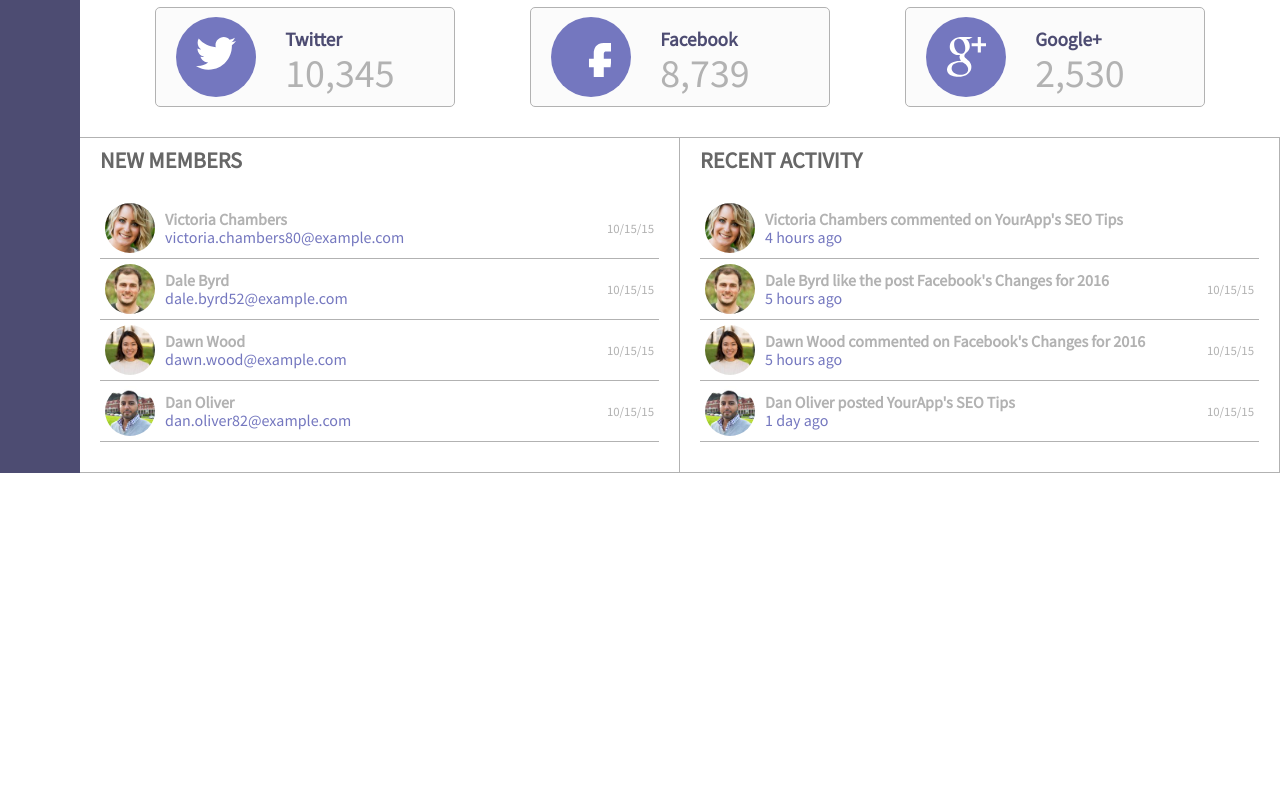
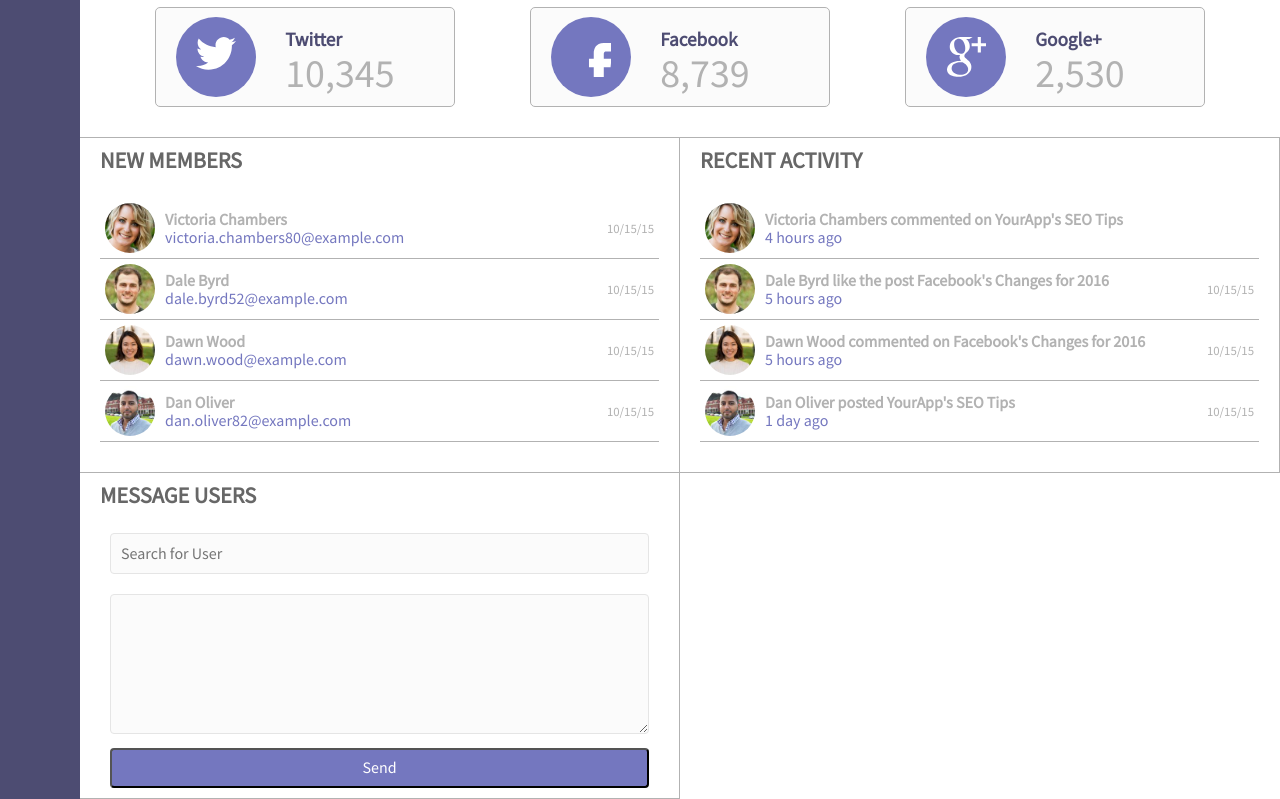
Before and after one commit to JIWU6498/Techdegree-Project7, a plain HTML site: page index.html in a window 1280 px wide. Shown: the part 1085-1884 px from the top of the page. Before the commit the page ends 1558 px from the top, so only its background shows below. Drawn offline with nearby package versions, Linux system fonts and the light colour scheme.

Commit message:
add message users section

```diff
--- a/index.html
+++ b/index.html
@@ -232,6 +232,13 @@
                </li>
             </ul>
          </section>
+         <!-- Message Users -->
+         <section class="message-users">
+            <h3>MESSAGE USERS</h3>
+            <input type="text" class="searchForUser" placeholder="Search for User"></input>
+            <textarea id="messageBox" rows="7"></textarea>
+            <button id="sbtButton" type="submit">Send</button>
+         </section>
       </main>
    </div>
 
--- a/scss/component/_dashboard.scss
+++ b/scss/component/_dashboard.scss
@@ -34,12 +34,8 @@
       }
 
       .searchBar {
-         width: 80%;
-         box-sizing: border-box;
-         padding: 5px 10px;
-         border: 1px solid #e5e5e5;
-         border-radius: 4px;
 
+         @include input-style;
 
          @include media-query-m($break-m) {
             width: 50%;
--- a/scss/component/_index.scss
+++ b/scss/component/_index.scss
@@ -1 +1 @@
-@import 'header','aside','grid','dashboard','trafficChart','main','socialStats','newMembers';
+@import 'header','aside','grid','dashboard','trafficChart','main','socialStats','newMembers','messageUsers';
--- /dev/null
+++ b/scss/component/_messageUsers.scss
@@ -0,0 +1,37 @@
+/* ============================================= */
+/*              Traffic Chart Styles             */
+/* ============================================= */
+.message-users{
+   padding:10px 0;
+   text-align:center;
+   border-right:0.8px solid #b2b2b2;
+   border-bottom: 0.8px solid #b2b2b2;
+   h3{
+      @include h3-style;
+      padding:0 20px;
+      @include media-query-m($break-m){
+         text-align: left;
+      }
+   }
+
+   .searchForUser{
+      @include input-style;
+      background-color: #fbfbfb;
+      margin:20px 0;
+      padding:10px 10px;
+      width:90%;
+   }
+   #messageBox{
+      @include input-style;
+      background-color: #fbfbfb;
+      margin-bottom:10px;
+      width:90%;
+   }
+  #sbtButton{
+      color:white;
+      width:90%;
+      height:40px;
+      border-radius:4px;
+      background-color: #7477bf;
+   }
+}
--- a/scss/utilities/mixins/_mixins.scss
+++ b/scss/utilities/mixins/_mixins.scss
@@ -16,7 +16,7 @@
    }
 }
 
-@mixin h3-style{
+@mixin h3-style {
    color: #676767;
    height: 30px;
    font-size: 1.4em;
@@ -28,3 +28,11 @@
    margin-left: auto;
    margin-right: auto;
 }
+
+@mixin input-style {
+   width: 80%;
+   box-sizing: border-box;
+   padding: 5px 10px;
+   border: 1px solid #e5e5e5;
+   border-radius: 4px;
+}
```
Also changed, not shown: css/styles.css, scss/styles.css, 2 other files. Lines whose indentation alone changed are shown as unchanged.
